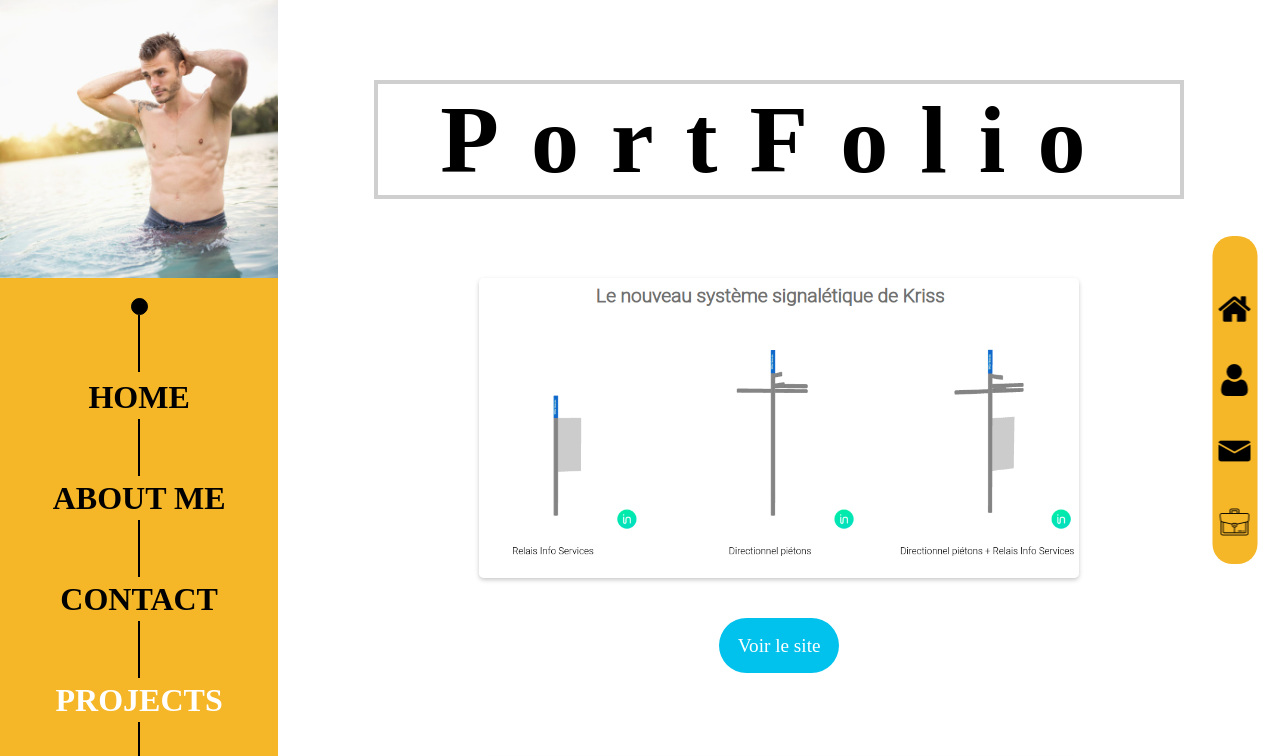
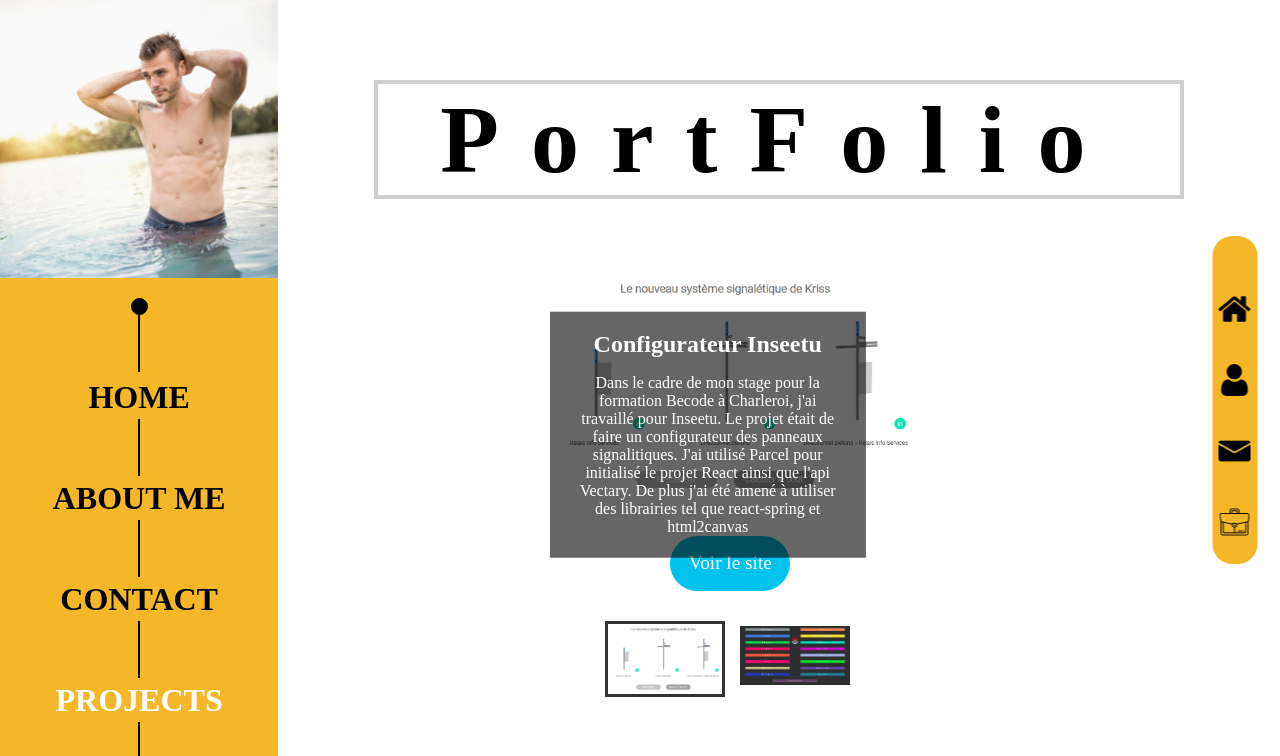
Before and after one commit to Christophe28/all-projects, a React (Create React App) app in the folder my-app/: page /all-projects/projects in a window 1280 px wide. Shown: the top 756 px of the page. Built offline with nearby package versions, Linux system fonts and the light colour scheme.

Commit message:
carousel

```diff
--- a/my-app/package.json
+++ b/my-app/package.json
@@ -13,10 +13,10 @@
     "node-sass": "^7.0.1",
     "react": "^18.2.0",
     "react-dom": "^18.2.0",
+    "react-responsive-carousel": "^3.2.23",
     "react-router": "^6.3.0",
     "react-router-dom": "^6.3.0",
     "react-scripts": "5.0.1",
-    "swiper": "^8.3.2",
     "web-vitals": "^2.1.4"
   },
   "scripts": {
--- a/my-app/src/App.js
+++ b/my-app/src/App.js
@@ -8,6 +8,7 @@ import Contact from './pages/contact';
 import './styles/index.scss';
 import Error404 from './pages/Error404';
 import AllProjects from './pages/All-projects';
+import MyCarousel from './pages/My-carousel';
 
 const App = () => {
   return (
@@ -16,6 +17,7 @@ const App = () => {
       <Route exact path="/about" element={<About />} />
       <Route exact path="/contact" element={<Contact />} />
       <Route exact path="/projects" element={<AllProjects />} />
+      <Route exact path="/carousel" element={<MyCarousel />} />
       <Route path="*" element={<Error404 />} />
     </Routes>
   );
--- a/my-app/src/pages/All-projects.jsx
+++ b/my-app/src/pages/All-projects.jsx
@@ -1,15 +1,9 @@
 import React from 'react';
-import { Navigation, Pagination, Scrollbar, A11y } from "swiper";
-import { Swiper ,SwiperSlide } from 'swiper/react';
-import 'swiper/css';
-import 'swiper/css/navigation';
-import 'swiper/css/pagination';
-import 'swiper/css/scrollbar';
 
 import BreadcrumbTrail from '../components/view-wrapper/breadcrumb-trail';
 import ViewWrapper from '../components/view-wrapper/view-wrapper';
 
-import { projects } from '../config/config';
+import MyCarousel from './My-carousel';
 
 const AllProjects = () => {
 
@@ -19,7 +13,9 @@ const AllProjects = () => {
                 <BreadcrumbTrail>
                     <section className="container-my-projects" >
                         <h1 style={{textAlign: "center"}}>PortFolio</h1>
-                        {
+                        <section className="container-carousel">
+                        <MyCarousel />
+                        {/* {
                             projects.map((project) => (
                                 <section className="img-content" key={project.name}>
                                     <div className="img-container hover">
@@ -36,29 +32,8 @@ const AllProjects = () => {
                                     </div>
                                 </section>
                             ))
-                        }
-                        <Swiper
-                            modules={[Navigation, Pagination, Scrollbar, A11y]}
-                            spaceBetween={50}
-                            slidesPerView={3}
-                            navigation
-                            pagination={{clickable: true}}
-                            scrollbar={{draggable: true}}
-                            onSwiper={(swiper) => console.log(swiper)}
-                            onSlideChange={() => console.log("slide change")}
-                        >
-                            <div className="swiper">
-                                <div className="swiper-wrapper">
-                                    <div className="swiper-slide">Div1</div>
-                                    <div className="swiper-slide">Div2</div>
-                                    <div className="swiper-slide">Div3</div>
-                                </div>
-                                <div className="swiper-pagination"></div>
-                                <div className="swiper-button-prev"></div>
-                                <div className="swiper-button-next"></div>
-                                <div className="swiper-scrollbar"></div>
-                            </div>
-                        </Swiper>
+                        } */}
+                        </section>
                     </section>
                 </BreadcrumbTrail>
             </ViewWrapper>
--- /dev/null
+++ b/my-app/src/pages/My-carousel.jsx
@@ -0,0 +1,41 @@
+import React from 'react';
+import { projects } from '../config/config';
+import "react-responsive-carousel/lib/styles/carousel.min.css"; // requires a loader
+import { Carousel } from 'react-responsive-carousel';
+
+const MyCarousel = () => {
+
+    return (
+        <div className="container-carousel">
+            <Carousel
+                autoPlay
+                interval={6000}
+                infiniteLoop
+                thumbWidth={120}
+                showIndicators={false}
+                showStatus={false}
+            >
+                {
+                    projects.map((project, index) => (
+                        <div className="my-carousel" key={project.name}>
+                            <img src={project.picture} className="img-carousel" alt="projects" />
+                            <div className="overlay">
+                                <h2 className="overlay_title">
+                                    {project.name}
+                                </h2>
+                                <p className="overlay_text">
+                                    {project.description}
+                                </p>
+                            </div>
+                            <div className="view-project">
+                                <a href={project.url}>Voir le site</a>
+                            </div>
+                        </div>
+                    ))
+                }
+            </Carousel>
+        </div>
+    );
+};
+
+export default MyCarousel;
--- a/my-app/src/styles/components/swiper/swiper.scss
+++ /dev/null
@@ -1,4 +0,0 @@
-.swiper {
-    width: 600px;
-    height: 300px;
-}
--- a/my-app/src/styles/components/view-wrapper/breadcrumb-trail.scss
+++ b/my-app/src/styles/components/view-wrapper/breadcrumb-trail.scss
@@ -9,7 +9,7 @@
     .container-breadcrumb {
         grid-area: ".container-breadcrumb";
         background-color: $color-1;
-        height: 960px;
+        height: 1100px;
 
         img {
             width: 100%;
--- a/my-app/src/styles/index.scss
+++ b/my-app/src/styles/index.scss
@@ -1,4 +1,4 @@
- @import "./settings.scss";
+@import "./settings.scss";
 
 @import "./pages/home.scss";
 @import "./pages/about.scss";
@@ -9,4 +9,4 @@
 @import "./components/view-wrapper/breadcrumb-trail.scss";
 @import "./components/projects/types-projects.scss";
 
-@import "./components/swiper/swiper.scss";
+@import "./pages/carousel.scss";
--- a/my-app/src/styles/pages/all-projects.scss
+++ b/my-app/src/styles/pages/all-projects.scss
@@ -1,6 +1,4 @@
 .container-my-projects {
-    display: flex;
-    flex-direction: column;
 
     h1 {
         text-align: center;
@@ -14,7 +12,6 @@
 }
 
 .img-content {
-    position: relative;
     text-align: left;
     margin: auto;
     margin-bottom: 85px;
@@ -102,3 +99,52 @@
         }
     }
 }
+
+// .container-carousel {
+
+//     h1 {
+//         text-align: center;
+//         font-size: 6rem;
+//         font-weight: bolder;
+//         border: 4px solid $color-5;
+//         width: 80%;
+//         margin-left: 6rem;
+//         letter-spacing: 2rem;
+//     }
+
+//     .img-content-test {
+//         display: flex;
+//         justify-content: center;
+
+//         .img-test {
+//             width: 30%;
+//         }
+//     }
+
+//     .view-project-test {
+//         margin-top: 40px;
+//         display: flex;
+//         justify-content: center;
+//         a {
+//             display: flex;
+//             justify-content: center;
+//             align-items: center;
+//             width: 120px;
+//             height: 55px;
+//             text-decoration: none;
+//             border: 1px solid black;
+//             border-radius: 50px;
+//             font-size: 1.2rem;
+//             background-color: $color-7;
+//             color: $color-2;
+//             border: none;
+//             cursor: pointer;
+
+//             &:hover {
+//                 background-color: $color-2;
+//                 color: $color-7;
+//                 transition: 0.4s;
+//             }
+//         }
+//     }
+// }
--- /dev/null
+++ b/my-app/src/styles/pages/carousel.scss
@@ -0,0 +1,74 @@
+.carousel {
+    position: relative;
+}
+
+.container-carousel {
+    width: 95%;
+}
+
+.slide {
+    width: 30px;
+}
+
+.carousel .thumbs {
+    display: flex;
+    justify-content: center;
+    margin: 0;
+    padding: 10px;
+}
+
+.carousel .thumb {
+    margin: 0 5px;
+    cursor: pointer
+}
+
+.carousel .overlay{
+    width: 35%;
+    position: absolute;
+    top: 50%;
+    transform: translateY(-50%);
+    padding: 0.4rem 1.5rem;
+    text-align: center;
+    background-color: rgba(0, 0, 0, 0.6);
+    color: white;
+    margin: auto;
+}
+
+.carousel .overlay_title {
+    margin: 0.8rem 0 1rem 0;
+}
+
+.my-carousel {
+    width: 40%;
+    margin: auto;
+    display: flex;
+    justify-content: center;
+    flex-direction: column;
+}
+
+.view-project {
+    margin-top: 40px;
+    display: flex;
+    justify-content: center;
+    a {
+        display: flex;
+        justify-content: center;
+        align-items: center;
+        width: 120px;
+        height: 55px;
+        text-decoration: none;
+        border: 1px solid black;
+        border-radius: 50px;
+        font-size: 1.2rem;
+        background-color: $color-7;
+        color: $color-2;
+        border: none;
+        cursor: pointer;
+
+        &:hover {
+            background-color: $color-2;
+            color: $color-7;
+            transition: 0.4s;
+        }
+    }
+}
--- a/my-app/src/styles/pages/contact.scss
+++ b/my-app/src/styles/pages/contact.scss
@@ -1,6 +1,7 @@
 .container-contact {
 
     .container-breadcrumb-children {
+        height: 1100px;
 
         .container-form {
             display: flex;
```
Also changed, not shown: 1 other file (tests, documents, lock files or other folders).
